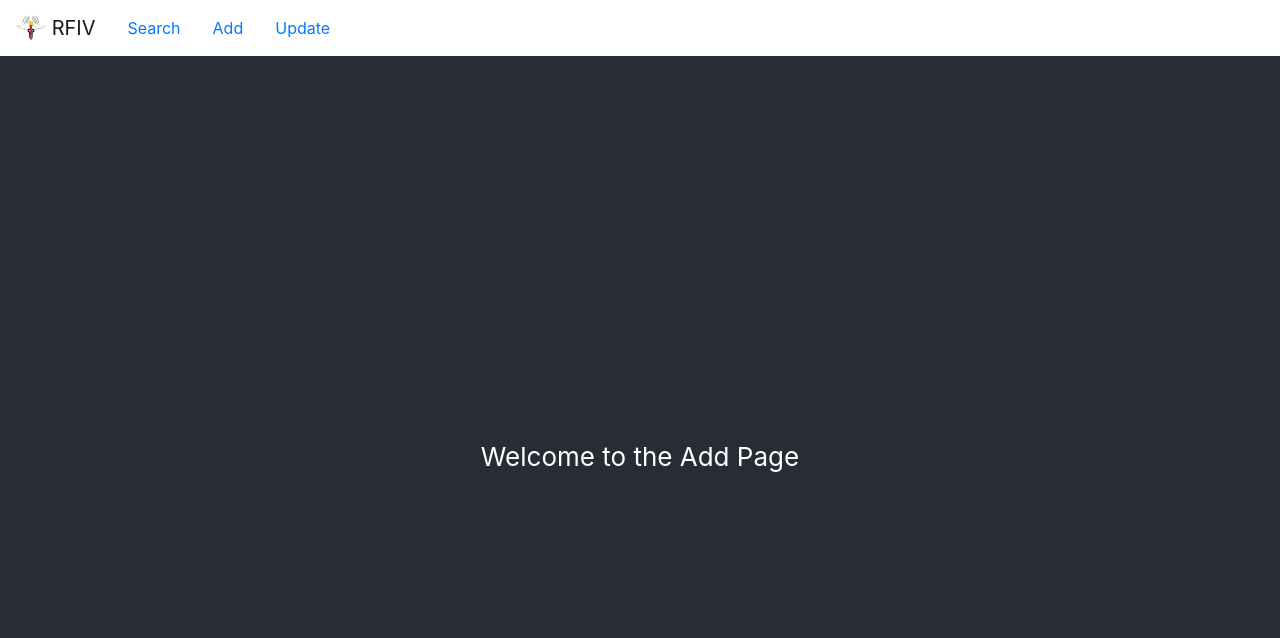
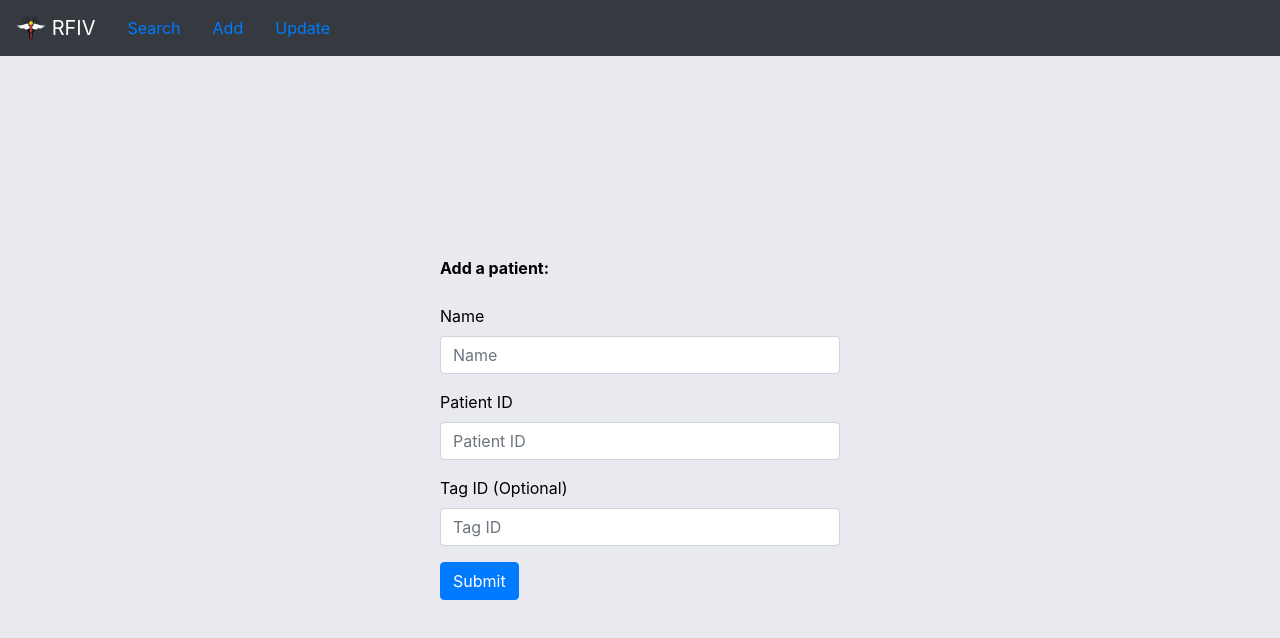
Before and after one commit to ManeuverOn/rfiv-ui, a React (Create React App) app: page /add in a window 1280 px wide. Shown: the top 638 px of the page. Built offline with nearby package versions, Linux system fonts and the light colour scheme.

Commit message:
basic add patient page working

```diff
--- a/src/components/add.js
+++ b/src/components/add.js
@@ -1,13 +1,93 @@
 import "../css/App.css";
 
+import { useState } from "react";
+import Form from "react-bootstrap/Form";
+import Button from "react-bootstrap/Button";
+
 export const Add = () => {
+  let [validated, setValidated] = useState(false);
+  let [state, setState] = useState({ name: "", id: "", tagId: "" });
+
+  const onChange = (ev) => {
+    setState({ ...state, [ev.target.name]: ev.target.value });
+  };
+
+  const onSubmit = async (ev) => {
+    ev.preventDefault();
+    if (ev.currentTarget.checkValidity()) {
+      const res = await fetch("http://localhost:8080/v1/patient", {
+        method: "POST",
+        body: JSON.stringify(state),
+        headers: {
+          "content-type": "application/json",
+        },
+      })
+      const data = await res.json();
+      if (res.ok) {
+        console.log("Successfully added patient.")
+        console.log(data);
+        setState({ name: "", id: "", tagId: "" });
+        setValidated(false);
+      } else {
+        console.log(data.error);
+        setValidated(true);
+      }
+    } else {
+      console.log("Invalid entry.")
+      setValidated(true);
+    }
+  };
+
   return (
     <div className="App">
-      <header className="App-header">
-        <div className="center-text">
-          Welcome to the Add Page
+      <div className="background">
+        <div className="content-box">
+          <strong>Add a patient:</strong>
+          <br />
+          <br />
+          <Form noValidate validated={validated} onSubmit={onSubmit}>
+            <Form.Group>
+              <Form.Label>Name</Form.Label>
+              <Form.Control
+                required
+                type="text"
+                placeholder="Name"
+                name="name"
+                value={state.name}
+                onChange={onChange}
+              />
+              <Form.Control.Feedback type="invalid">
+                Please provide the patient's name.
+              </Form.Control.Feedback>
+            </Form.Group>
+            <Form.Group>
+              <Form.Label>Patient ID</Form.Label>
+              <Form.Control
+                required
+                type="text"
+                placeholder="Patient ID"
+                name="id"
+                value={state.id}
+                onChange={onChange}
+              />
+              <Form.Control.Feedback type="invalid">
+                Please provide the patient's ID.
+              </Form.Control.Feedback>
+            </Form.Group>
+            <Form.Group>
+              <Form.Label>Tag ID (Optional)</Form.Label>
+              <Form.Control
+                type="text"
+                placeholder="Tag ID"
+                name="tagId"
+                value={state.tagId}
+                onChange={onChange}
+              />
+            </Form.Group>
+            <Button type="submit">Submit</Button>
+          </Form>
         </div>
-      </header>
+      </div>
     </div>
   );
 };
--- a/src/components/header.js
+++ b/src/components/header.js
@@ -1,15 +1,13 @@
 import logo from "../images/rfiv.svg";
 
 import React from "react";
+import { Link } from "react-router-dom";
 import Navbar from "react-bootstrap/Navbar";
-
-import { Link } from "react-router-dom";
 
 export const Header = () => {
   return (
-    <Navbar>
-      <Link to="/">
-        <Navbar.Brand href="#">
+    <Navbar bg="dark" variant="dark">
+      <Link className="logo-link" to="/">
         <img
           alt="logo"
           src={logo}
@@ -18,11 +16,16 @@ export const Header = () => {
           className="d-inline-block align-top"
         />{" "}
         RFIV
-        </Navbar.Brand>
       </Link>
-      <Link className="spaced-link" to="/search">Search</Link>
-      <Link className="spaced-link" to="/add">Add</Link>
-      <Link className="spaced-link" to="/update">Update</Link>
+      <Link className="spaced-link" to="/search">
+        Search
+      </Link>
+      <Link className="spaced-link" to="/add">
+        Add
+      </Link>
+      <Link className="spaced-link" to="/update">
+        Update
+      </Link>
     </Navbar>
   );
 };
--- a/src/components/landing.js
+++ b/src/components/landing.js
@@ -4,9 +4,9 @@ import "../css/App.css";
 export const Landing = () => {
   return (
     <div className="App">
-      <header className="App-header">
-        <img src={logo} className="App-logo" alt="logo" />
-        <div className="center-text">
+      <header className="background">
+        <img src={logo} className="logo" alt="logo" />
+        <div className="large-text">
           Welcome to the RFIV tracking web app. Use the Navbar at the top to test the different
           functions. <b>Search</b> for a patient by name or ID, <b>Add</b> a patient to the database,
           and <b>Update</b> a patient's data.
--- a/src/components/search.js
+++ b/src/components/search.js
@@ -1,13 +1,23 @@
 import "../css/App.css";
+import Form from "react-bootstrap/Form";
 
 export const Search = () => {
   return (
     <div className="App">
-      <header className="App-header">
-        <div className="center-text">
-          Welcome to the Search Page
+      <div className="background">
+        <div className="content-box">
+          Search for a patient:
+          <Form>
+            <div key="default-radio" className="mb-3">
+              <Form.Check
+                type="radio"
+                id="default-radio"
+                label="This is a radio"
+              />
+            </div>
+          </Form>
         </div>
-      </header>
+      </div>
     </div>
   );
 };
--- a/src/components/update.js
+++ b/src/components/update.js
@@ -3,11 +3,11 @@ import "../css/App.css";
 export const Update = () => {
   return (
     <div className="App">
-      <header className="App-header">
-        <div className="center-text">
+      <div className="background">
+        <div className="large-text">
           Welcome to the Update Page
         </div>
-      </header>
+      </div>
     </div>
   );
 };
--- a/src/css/App.css
+++ b/src/css/App.css
@@ -1,32 +1,38 @@
-.App {
-  text-align: center;
-}
-
-.App-logo {
+.logo {
   height: 40vmin;
   pointer-events: none;
 }
 
-.App-header {
-  background-color: #282c34;
+.background {
+  background-color: #e9e9f0;
   min-height: 100vh;
   display: flex;
   flex-direction: column;
   align-items: center;
   justify-content: center;
-  font-size: calc(10px + 2vmin);
-  color: white;
+  color: black;
 }
 
-.App-link {
-  color: #61dafb;
+.large-text {
+  font-size: calc(10px + 2vmin);
+  width: 100vh;
+  text-align: center;
 }
 
-.center-text {
-  width: 100vh;
+.logo-link {
+  display: inline-block;
+  margin-right: 1rem;
+  font-size: 1.25rem;
+  color: white;
 }
 
 .spaced-link {
   display: block;
-  padding: .5rem 1rem;
+  padding: 0.5rem 1rem;
 }
+
+.content-box {
+  color: black;
+  min-height: 50vh;
+  min-width: 50vh;
+}
```
Lines whose indentation alone changed are shown as unchanged.
